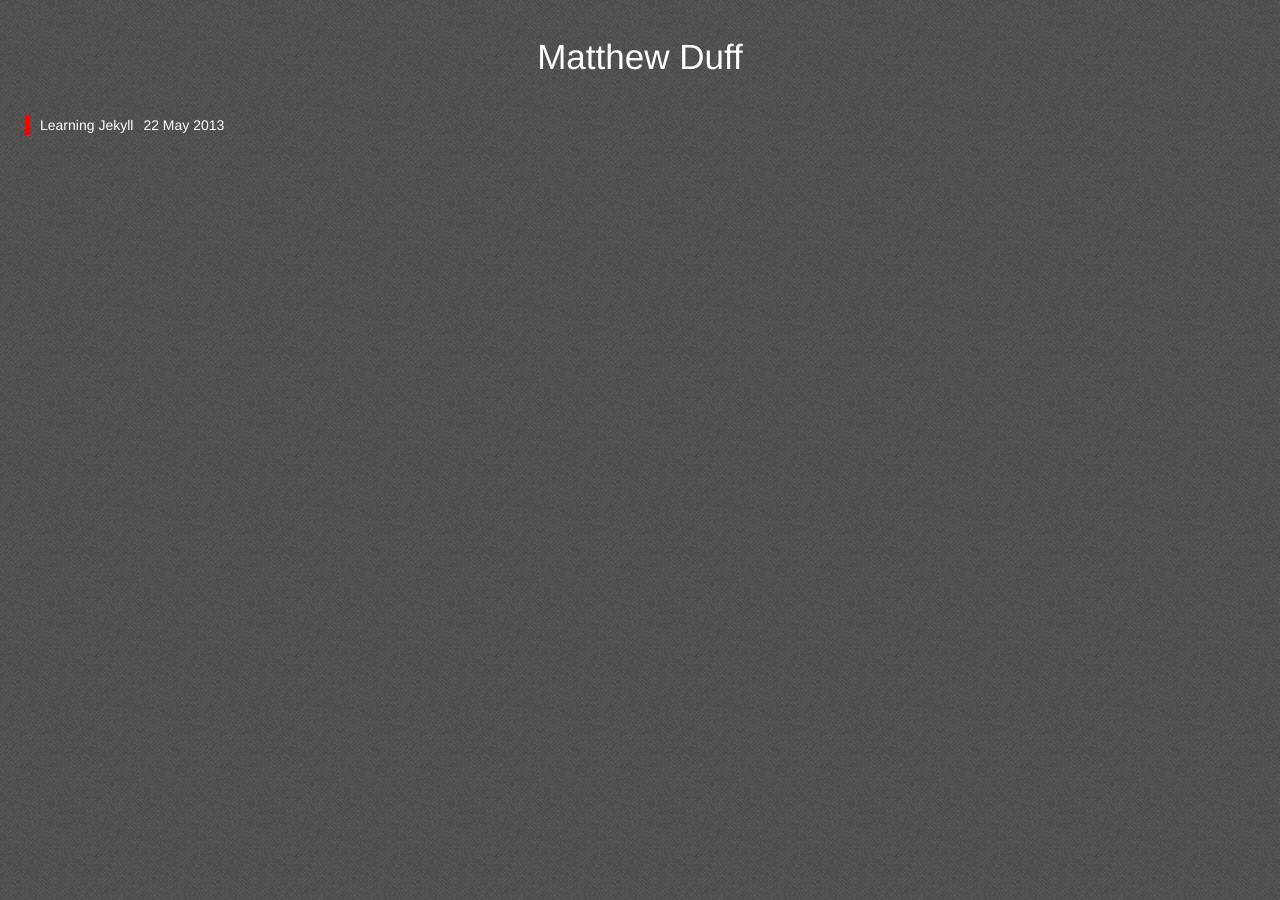
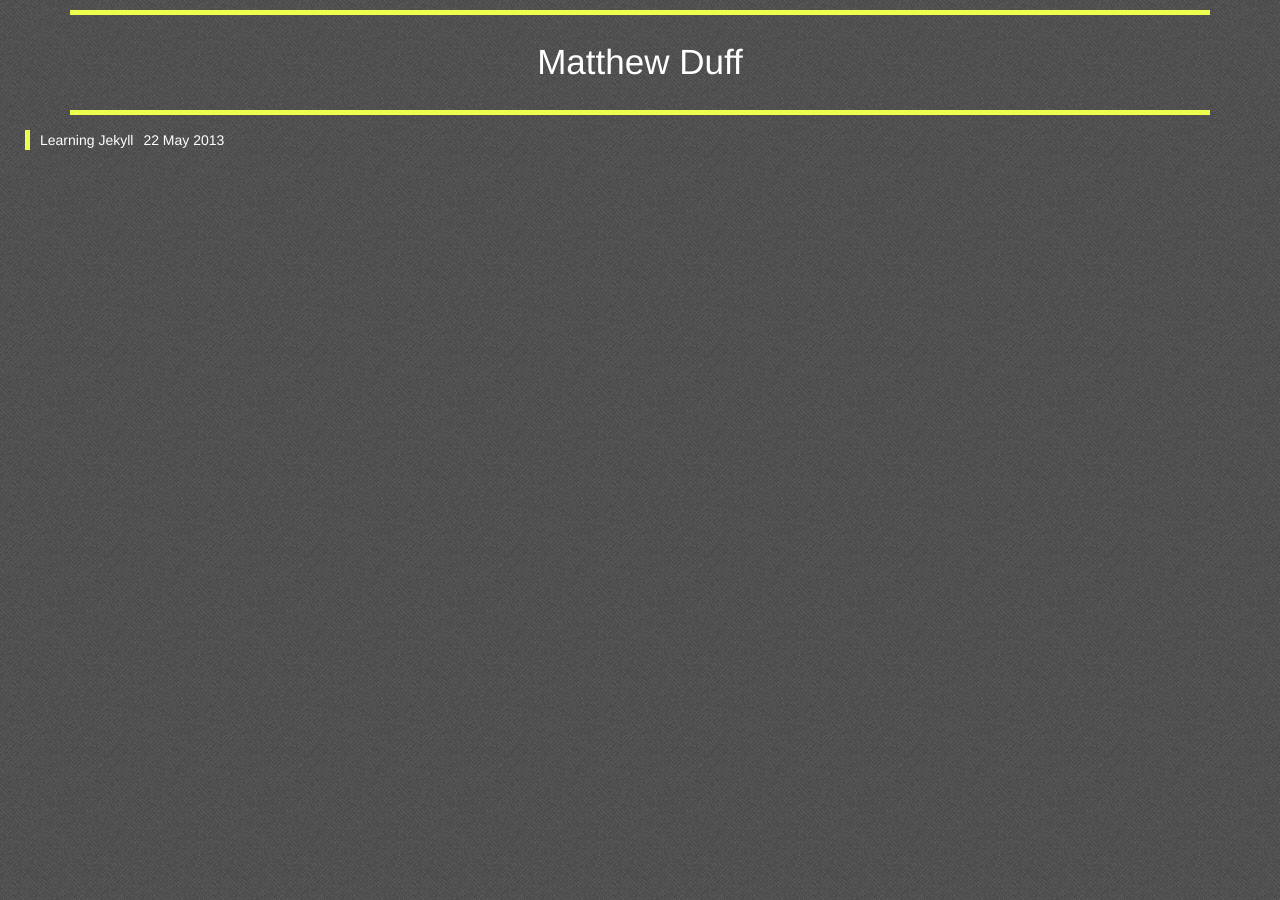
Before and after one commit to Hunta01/mattcantstop.github.io, a Jekyll site: the page built from index.html, in a window 1280 px wide. Built offline with Jekyll 4.4.1, drawn with Linux system fonts in a browser that asks for light colours.

Commit message:
added yellow bar at the top

```diff
--- a/css/custom.css
+++ b/css/custom.css
@@ -8,6 +8,8 @@ body {
   text-align: center;
   font-size: 2.5em;
   line-height: 2.7em;
+  border-top: 5px solid #ecff4f;
+  border-bottom: 5px solid #ecff4f;
   margin: 10px 0;
 }
 
@@ -20,11 +22,11 @@ body {
 }
 
 .post {
-  border-left: 5px solid red;
+  border-left: 5px solid #ecff4f;
+  margin-top: 5px;
 }
 
 .post li a, li a:visited, li a:hover {
   color: #FFF;
   padding: 5px 10px;
-  margin-top: 5px;
 }
```
